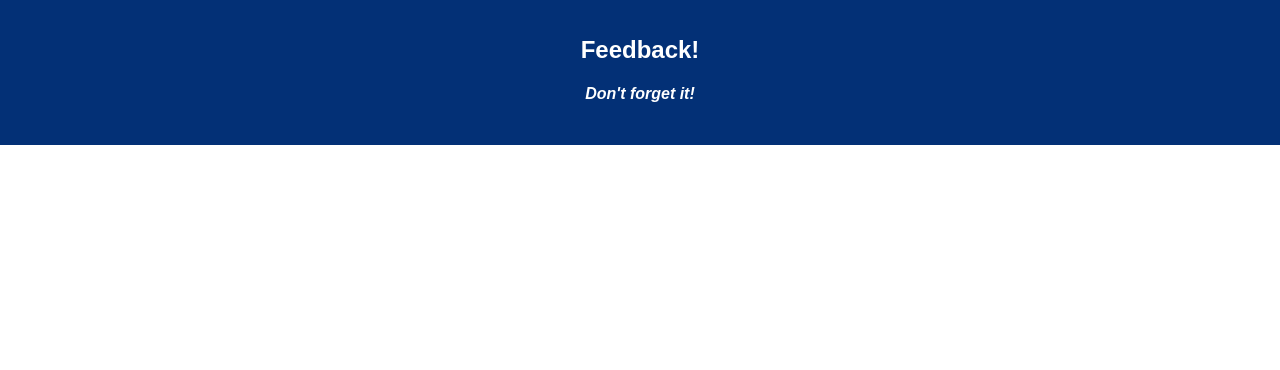
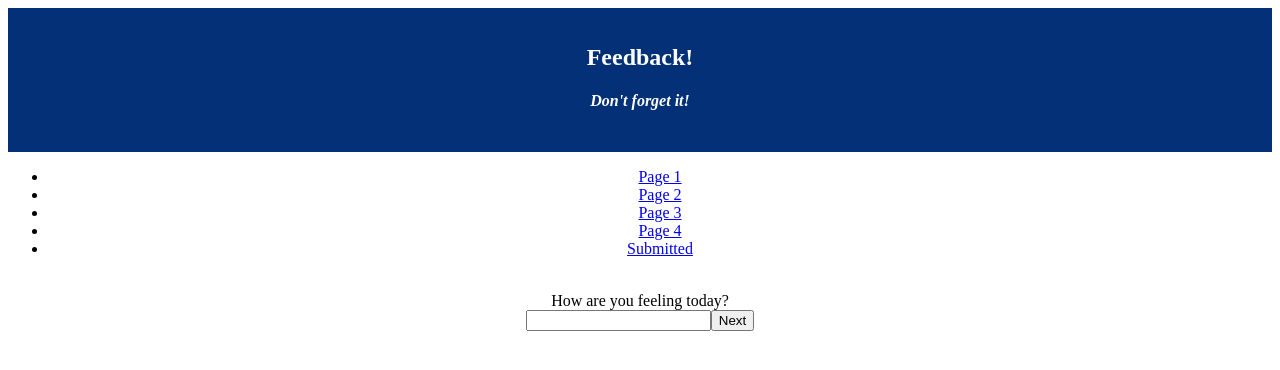
Before and after one commit to nathansalazar/daily-feedback, a React (Create React App) app: page /#/page1 in a window 1280 px wide. Shown: the top 370 px of the page. Built offline with nearby package versions, Linux system fonts and the light colour scheme.

Commit message:
bring in dependencies; set up views; set up redux store

```diff
--- a/src/components/App/App.js
+++ b/src/components/App/App.js
@@ -1,17 +1,48 @@
 import React, { Component } from 'react';
-import axios from 'axios';
+// import axios from 'axios';
 import './App.css';
+import {HashRouter as Router, Route, Link } from 'react-router-dom';
+import {connect} from 'react-redux';
+import Page1 from '../Page1/Page1';
+import Page2 from '../Page2/Page2';
+import Page3 from '../Page3/Page3';
+import Page4 from '../Page4/Page4';
+import Submitted from '../Submitted/Submitted';
 
 class App extends Component {
   render() {
     return (
+      <Router>
       <div className="App">
         <header className="App-header">
           <h1 className="App-title">Feedback!</h1>
           <h4><i>Don't forget it!</i></h4>
         </header>
+        <ul>
+          <li>
+            <Link to="/page1" >Page 1</Link>
+          </li>
+          <li>
+            <Link to="/page2" >Page 2</Link>
+          </li>
+          <li>
+            <Link to="/page3" >Page 3</Link>
+          </li>
+          <li>
+            <Link to="/page4" >Page 4</Link>
+          </li>
+          <li>
+            <Link to="/submitted" >Submitted</Link>
+          </li>
+        </ul>
         <br/>
+        <Route exact path="/page1" component={Page1} />
+        <Route exact path="/page2" component={Page2} />
+        <Route exact path="/page3" component={Page3} />
+        <Route exact path="/page4" component={Page4} />
+        <Route exact path="/submitted" component={Submitted} />
       </div>
+      </Router>
     );
   }
 }
--- /dev/null
+++ b/src/components/Page1/Page1.js
@@ -0,0 +1,31 @@
+import React, { Component } from 'react';
+import {connect} from 'react-redux';
+
+class Page1 extends Component {
+
+    state={
+        feeling: 0
+    }
+
+    handleChange = (event) => {
+        this.setState({feeling: event.target.value});
+    }
+
+    handleSubmit = (event) => {
+        event.preventDefault();
+        this.props.dispatch({type: 'FEELING', payload: this.state.feeling});
+        console.log(this.state.feeling);
+    }
+
+    render() {
+        return (<div>
+            <div>How are you feeling today?</div>
+            <form onSubmit={this.handleSubmit}>
+                <input type="number" onChange={this.handleChange} />
+                <input type="button" value="Next" />
+            </form>
+        </div>);
+    }
+}
+
+export default connect()(Page1);
--- /dev/null
+++ b/src/components/Page2/Page2.js
@@ -0,0 +1,10 @@
+import React, {Component} from 'react';
+
+class Page2 extends Component{
+
+    render(){
+        return (<div>Page 2</div>);
+    }
+}
+
+export default Page2;
--- /dev/null
+++ b/src/components/Page3/Page3.js
@@ -0,0 +1,10 @@
+import React, {Component} from 'react';
+
+class Page3 extends Component{
+
+    render(){
+        return (<div>Page 3</div>);
+    }
+}
+
+export default Page3;
--- /dev/null
+++ b/src/components/Page4/Page4.js
@@ -0,0 +1,10 @@
+import React, {Component} from 'react';
+
+class Page4 extends Component{
+
+    render(){
+        return (<div>Page 4</div>);
+    }
+}
+
+export default Page4;
--- /dev/null
+++ b/src/components/Submitted/Submitted.js
@@ -0,0 +1,10 @@
+import React, {Component} from 'react';
+
+class Submitted extends Component{
+
+    render(){
+        return (<div>Submitted</div>);
+    }
+}
+
+export default Submitted;
--- a/src/index.css
+++ /dev/null
@@ -1,5 +0,0 @@
-body {
-  margin: 0;
-  padding: 0;
-  font-family: sans-serif;
-}
--- a/src/index.js
+++ b/src/index.js
@@ -1,8 +1,23 @@
 import React from 'react';
 import ReactDOM from 'react-dom';
-import './index.css';
 import App from './components/App/App';
-import registerServiceWorker from './registerServiceWorker';
+import { createStore, combineReducers, applyMiddleware } from 'redux';
+import { Provider } from 'react-redux';
+import logger from 'redux-logger';
 
-ReactDOM.render(<App />, document.getElementById('root'));
-registerServiceWorker();
+
+
+const feeling = (state='', action) => {
+    switch (action.type) {
+        case 'FEELING':
+            return action.payload;
+        default:
+            return state;
+    }
+}
+
+const allReducers = combineReducers({feeling});
+
+const storeInstance = createStore( allReducers, applyMiddleware(logger));
+
+ReactDOM.render(<Provider store={storeInstance}><App /></Provider>, document.getElementById('root'));
--- a/src/registerServiceWorker.js
+++ /dev/null
@@ -1,117 +0,0 @@
-// In production, we register a service worker to serve assets from local cache.
-
-// This lets the app load faster on subsequent visits in production, and gives
-// it offline capabilities. However, it also means that developers (and users)
-// will only see deployed updates on the "N+1" visit to a page, since previously
-// cached resources are updated in the background.
-
-// To learn more about the benefits of this model, read https://goo.gl/KwvDNy.
-// This link also includes instructions on opting out of this behavior.
-
-const isLocalhost = Boolean(
-  window.location.hostname === 'localhost' ||
-    // [::1] is the IPv6 localhost address.
-    window.location.hostname === '[::1]' ||
-    // 127.0.0.1/8 is considered localhost for IPv4.
-    window.location.hostname.match(
-      /^127(?:\.(?:25[0-5]|2[0-4][0-9]|[01]?[0-9][0-9]?)){3}$/
-    )
-);
-
-export default function register() {
-  if (process.env.NODE_ENV === 'production' && 'serviceWorker' in navigator) {
-    // The URL constructor is available in all browsers that support SW.
-    const publicUrl = new URL(process.env.PUBLIC_URL, window.location);
-    if (publicUrl.origin !== window.location.origin) {
-      // Our service worker won't work if PUBLIC_URL is on a different origin
-      // from what our page is served on. This might happen if a CDN is used to
-      // serve assets; see https://github.com/facebookincubator/create-react-app/issues/2374
-      return;
-    }
-
-    window.addEventListener('load', () => {
-      const swUrl = `${process.env.PUBLIC_URL}/service-worker.js`;
-
-      if (isLocalhost) {
-        // This is running on localhost. Lets check if a service worker still exists or not.
-        checkValidServiceWorker(swUrl);
-
-        // Add some additional logging to localhost, pointing developers to the
-        // service worker/PWA documentation.
-        navigator.serviceWorker.ready.then(() => {
-          console.log(
-            'This web app is being served cache-first by a service ' +
-              'worker. To learn more, visit https://goo.gl/SC7cgQ'
-          );
-        });
-      } else {
-        // Is not local host. Just register service worker
-        registerValidSW(swUrl);
-      }
-    });
-  }
-}
-
-function registerValidSW(swUrl) {
-  navigator.serviceWorker
-    .register(swUrl)
-    .then(registration => {
-      registration.onupdatefound = () => {
-        const installingWorker = registration.installing;
-        installingWorker.onstatechange = () => {
-          if (installingWorker.state === 'installed') {
-            if (navigator.serviceWorker.controller) {
-              // At this point, the old content will have been purged and
-              // the fresh content will have been added to the cache.
-              // It's the perfect time to display a "New content is
-              // available; please refresh." message in your web app.
-              console.log('New content is available; please refresh.');
-            } else {
-              // At this point, everything has been precached.
-              // It's the perfect time to display a
-              // "Content is cached for offline use." message.
-              console.log('Content is cached for offline use.');
-            }
-          }
-        };
-      };
-    })
-    .catch(error => {
-      console.error('Error during service worker registration:', error);
-    });
-}
-
-function checkValidServiceWorker(swUrl) {
-  // Check if the service worker can be found. If it can't reload the page.
-  fetch(swUrl)
-    .then(response => {
-      // Ensure service worker exists, and that we really are getting a JS file.
-      if (
-        response.status === 404 ||
-        response.headers.get('content-type').indexOf('javascript') === -1
-      ) {
-        // No service worker found. Probably a different app. Reload the page.
-        navigator.serviceWorker.ready.then(registration => {
-          registration.unregister().then(() => {
-            window.location.reload();
-          });
-        });
-      } else {
-        // Service worker found. Proceed as normal.
-        registerValidSW(swUrl);
-      }
-    })
-    .catch(() => {
-      console.log(
-        'No internet connection found. App is running in offline mode.'
-      );
-    });
-}
-
-export function unregister() {
-  if ('serviceWorker' in navigator) {
-    navigator.serviceWorker.ready.then(registration => {
-      registration.unregister();
-    });
-  }
-}
```
Also changed, not shown: package.json (+12 -2 lines), 1 other file (tests, documents, lock files or other folders).
